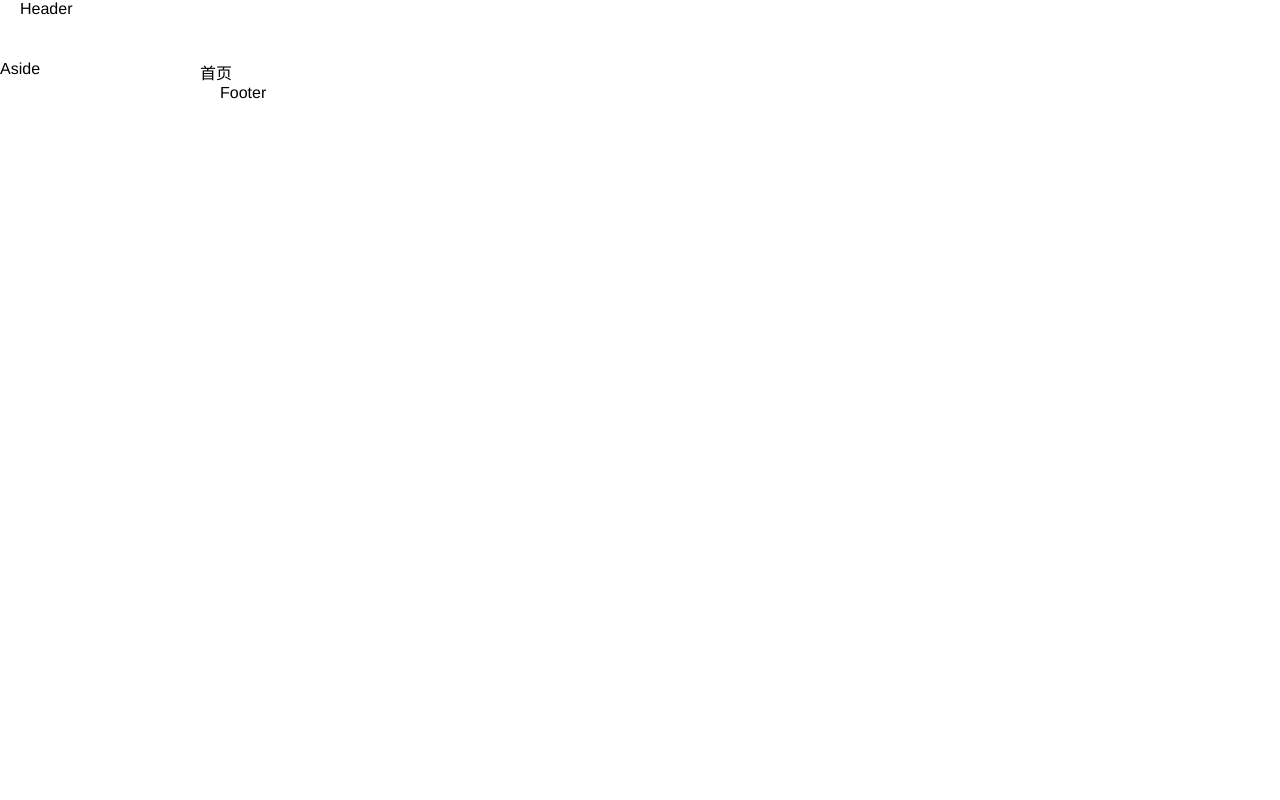
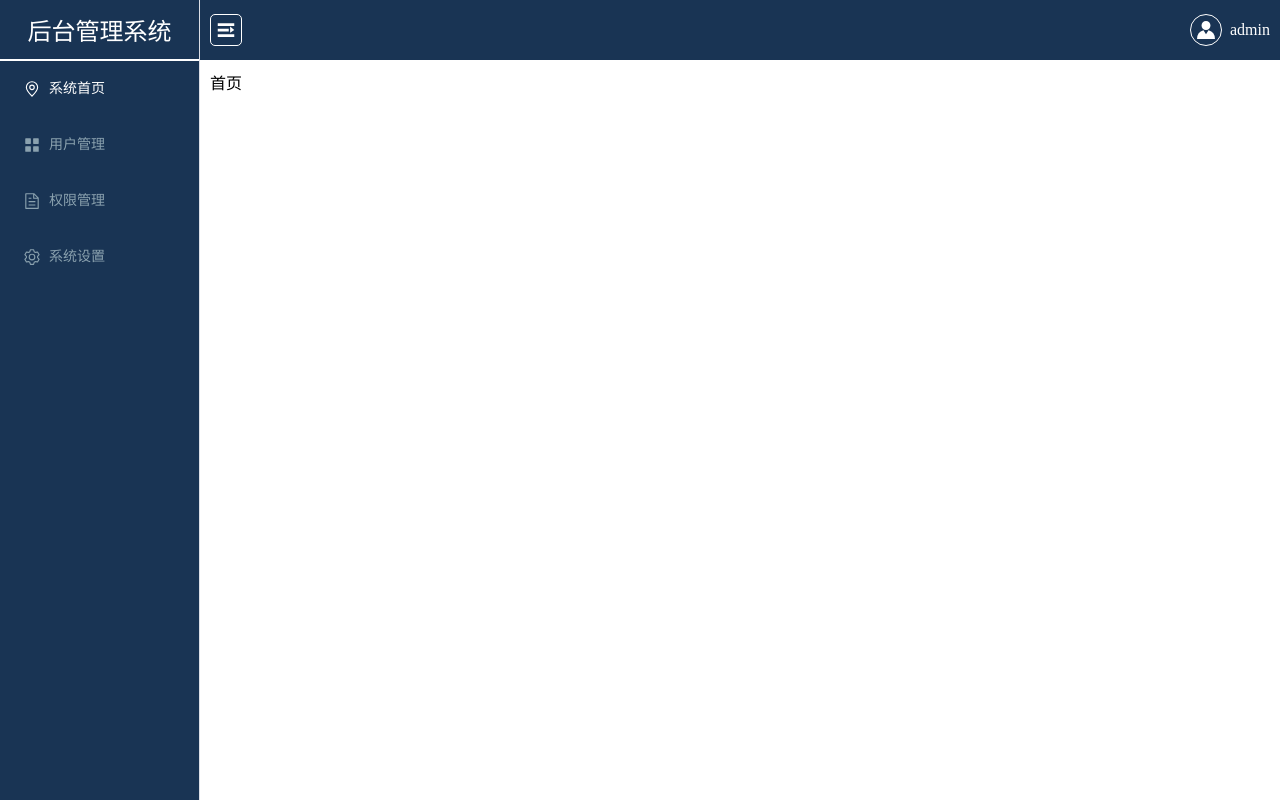
Before and after one commit to LianQianChao/markmeet, a Vue app: page / in a window 1280 px wide. Built offline with nearby package versions, Linux system fonts and the light colour scheme; sample sign-in values are in the browser's storage.

Commit message:
feat:添加 header.vue,navigation.vue

```diff
--- a/src/App.vue
+++ b/src/App.vue
@@ -1,48 +1,62 @@
-<script>
+<script setup>
 import { ref } from 'vue'
 import router from './router'
+import Navigation from './components/Navigation.vue'
+import Header from './components/Header.vue'
 
-export default {
-  setup() {
 const size = ref(0)
-    const show = ref(false)
+const layout = ref(false)
+const isCollapse = ref(false)
+const changeWidth = ref(200)
 router.afterEach(to => {
   if (to.name !== 'login') {
     size.value = 20
-        show.value = true
+    layout.value = true
+  } else {
+    size.value = 0
+    layout.value = false
   }
 })
-    return {
-      size,
-      show,
+
+const changeIsCollapse = () => {
+  isCollapse.value = !isCollapse.value
+  isCollapse.value?changeWidth.value=63:changeWidth.value=200
 }
-  },
-}
+
 </script>
 <template>
   <div class="common-layout">
+    <el-container v-if="layout">
+      <el-aside :style="{ width: changeWidth + 'px' }">
+        <Navigation :isCollapse="isCollapse" />
+      </el-aside>
       <el-container>
-      <el-header v-if="show">Header</el-header>
-      <el-container>
-        <el-aside v-if="show" width="200px">Aside</el-aside>
-        <el-container>
+        <el-header> <Header @to-expand="changeIsCollapse" /> </el-header>
         <el-main :style="{ padding: size }"
           ><router-view></router-view
         ></el-main>
-          <el-footer v-if="show">Footer</el-footer>
       </el-container>
     </el-container>
-    </el-container>
+    <div v-else>
+      <router-view></router-view>
+    </div>
   </div>
 </template>
 
 <style>
-#app {
-  font-family: Avenir, Helvetica, Arial, sans-serif;
-  -webkit-font-smoothing: antialiased;
-  -moz-osx-font-smoothing: grayscale;
+body {
+  margin: 0;
 }
-body {
-  margin: 0 0;
+
+main {
+  height: calc(100vh - 60px);
+  --el-main-padding: 10px!important;
 }
+.el-header {
+  color: #fff;
+  padding: 0;
+}
+/* .el-header,.el-footer{
+  padding: 0;
+} */
 </style>
--- /dev/null
+++ b/src/components/Header.vue
@@ -0,0 +1,60 @@
+<script setup>
+import { Expand, Avatar } from '@element-plus/icons-vue'
+
+const emits = defineEmits(['to-expand'])
+
+const expandAside = () => {
+  emits('to-expand')
+}
+</script>
+<template>
+  <div class="header">
+    <el-icon @click="expandAside"><expand /></el-icon>
+    <div class="header-info">
+      <p><el-icon><avatar /></el-icon></p>
+      <span>admin</span>
+    </div>
+  </div>
+</template>
+
+<style scoped>
+.header {
+  background: #193454;
+  min-height: 60px;
+  display: flex;
+  justify-content: space-between;
+
+  align-items: center;
+}
+.el-button,
+.header > * {
+  margin: 0 10px;
+}
+
+.header > :first-child {
+  font-size: 22px;
+  padding: 4px;
+  border: 1px solid #fff;
+  border-radius: 5px;
+  cursor: pointer;
+}
+.header-info{
+  display: flex;
+  justify-content: center;
+  align-items: center;
+  cursor: pointer;
+}
+.header-info > p {
+  height: 30px;
+  width: 30px;
+  margin: 0px 8px;
+  font-size: 22px;
+  border: 1px solid #fff;
+  border-radius: 50%;
+  display: flex;
+  justify-content: center;
+  align-items: center;
+}
+
+
+</style>
--- a/src/components/HelloWorld.vue
+++ /dev/null
@@ -1,40 +0,0 @@
-<script setup>
-import { ref } from 'vue'
-
-defineProps({
-  msg: String
-})
-
-const count = ref(0)
-</script>
-
-<template>
-  <h1>{{ msg }}</h1>
-
-  <p>
-    Recommended IDE setup:
-    <a href="https://code.visualstudio.com/" target="_blank">VSCode</a>
-    +
-    <a href="https://github.com/johnsoncodehk/volar" target="_blank">Volar</a>
-  </p>
-
-  <p>
-    <a href="https://vitejs.dev/guide/features.html" target="_blank">
-      Vite Documentation
-    </a>
-    |
-    <a href="https://v3.vuejs.org/" target="_blank">Vue 3 Documentation</a>
-  </p>
-
-  <button type="button" @click="count++">count is: {{ count }}</button>
-  <p>
-    Edit
-    <code>components/HelloWorld.vue</code> to test hot module replacement.
-  </p>
-</template>
-
-<style scoped>
-a {
-  color: #42b983;
-}
-</style>
--- /dev/null
+++ b/src/components/Navigation.vue
@@ -0,0 +1,73 @@
+<script setup>
+import { onUpdated, ref } from 'vue'
+import {
+  Document,
+  Menu as IconMenu,
+  Location,
+  Setting,
+} from '@element-plus/icons-vue'
+const isCollapse = ref(false)
+const props = defineProps({ isCollapse: Boolean })
+
+onUpdated(() => {
+  isCollapse.value = props.isCollapse
+})
+</script>
+<template>
+  <div>
+    <el-menu
+      default-active="1"
+      class="el-menu-vertical-demo"
+      :collapse="isCollapse"
+      background-color="#193454"
+      text-color="#8AA1AE"
+      active-text-color="#fff"
+      :collapse-transition="false"
+    >
+      <div class="system-name">
+        <img v-if="isCollapse" src="../assets/logo.png" style="width:40px;height:40px;"/>
+        <span v-else>后台管理系统</span>
+      </div>
+      <el-menu-item index="1">
+        <el-icon><location /></el-icon>
+        <template #title> 系统首页 </template>
+      </el-menu-item>
+      <el-menu-item index="2">
+        <el-icon><icon-menu /></el-icon>
+        <template #title>用户管理</template>
+      </el-menu-item>
+      <el-menu-item index="3">
+        <el-icon><document /></el-icon>
+        <template #title>权限管理</template>
+      </el-menu-item>
+      <el-menu-item index="4">
+        <el-icon><setting /></el-icon>
+        <template #title>系统设置</template>
+      </el-menu-item>
+    </el-menu>
+  </div>
+</template>
+
+<style>
+.el-menu-vertical-demo:not(.el-menu--collapse) {
+  width: 200px;
+  height: 100vh;
+}
+.el-menu-vertical-demo:is(.el-menu--collapse) {
+  width: 63px;
+  height: 100vh;
+}
+
+.system-name {
+  width: auto;
+  min-height: 59px;
+  border-bottom: 2px solid #fff;
+  display: flex;
+  justify-content: center;
+  align-items: center;
+}
+.system-name > span {
+  color: #fff;
+  font-size: 24px;
+}
+</style>
--- a/src/views/Index.vue
+++ b/src/views/Index.vue
@@ -7,3 +7,6 @@
         首页
     </div>
 </template>
+<style scoped>
+
+</style>
```
Lines whose indentation alone changed are shown as unchanged.
